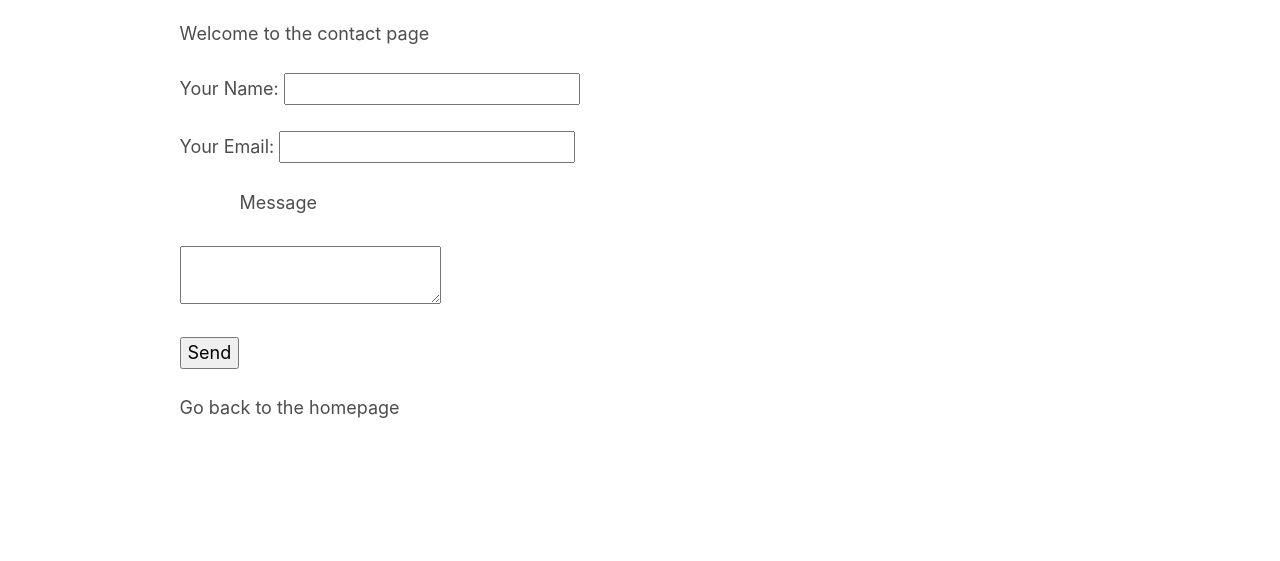
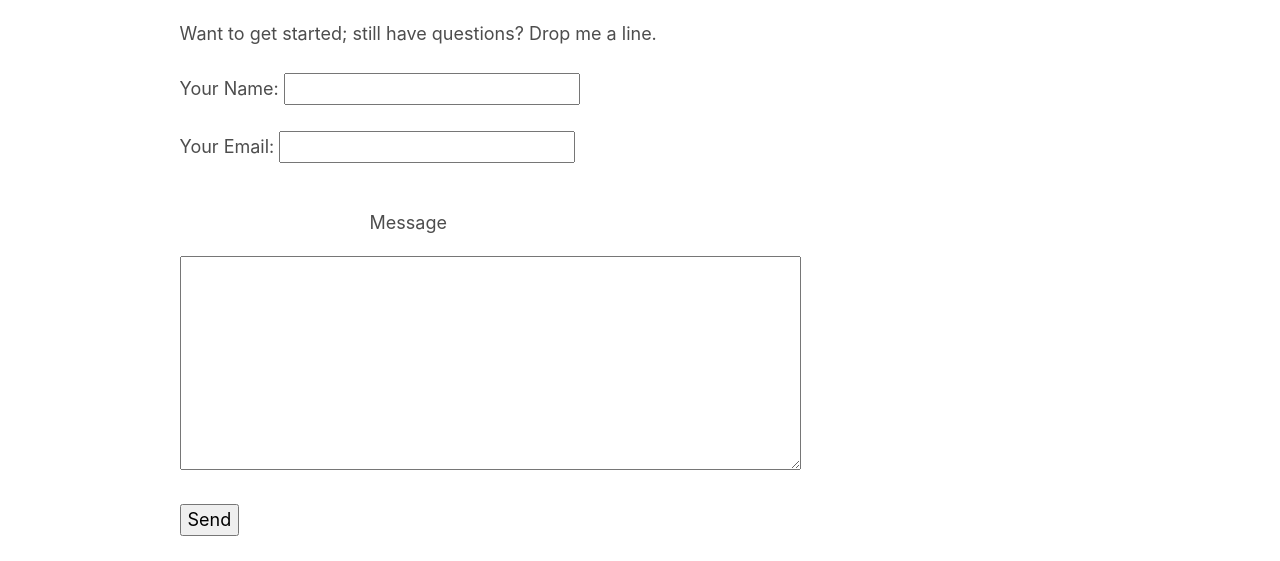
Before and after one commit to BobaBird/Leo-T, a Gatsby site: page /contact in a window 1280 px wide. Shown: the part 225-786 px from the top of the page. Built offline with nearby package versions, Linux system fonts and the light colour scheme; Gatsby itself is replaced by a stand-in of ours.

Commit message:
Added styles to Contact form and nav links.

```diff
--- a/src/components/header.js
+++ b/src/components/header.js
@@ -39,6 +39,7 @@ const HeaderWrapper = styled('div')`
   a {
     color: #FF7C00;
     text-decoration: none;
+
   }
 `;
 
@@ -57,6 +58,11 @@ const NavContainer = styled('div')`
   min-width: 25vw;
   margin: 0;
 
+  a {
+    &:hover {
+      border-bottom: 4px solid cornflowerblue;
+    }
+  }
 `;
 
 const Header = ({ siteTitle }) => (
--- a/src/pages/contact.js
+++ b/src/pages/contact.js
@@ -43,7 +43,8 @@ const ContactPage = () => (
     <Layout>
       <Container>
         <h1>Contact</h1>
-        <p>Welcome to the contact page</p>
+        <p>Want to get started; still have questions? Drop me a line.</p>
+        <p></p>
 
         <form name="contact" method="POST" data-netlify="true">
           <p>
@@ -55,8 +56,8 @@ const ContactPage = () => (
           </p>
 
           <p  >
-            <label style={{display: 'block', marginLeft: '60px', paddingBottom: '30px'}} >Message </label>
-            <textarea name="message" required ></textarea>
+            <label style={{display: 'block', marginLeft: '190px', padding: '20px 0'}} >Message </label>
+            <textarea name="message" cols="50" rows="8" required ></textarea>
 
           </p>
           <p>
```
